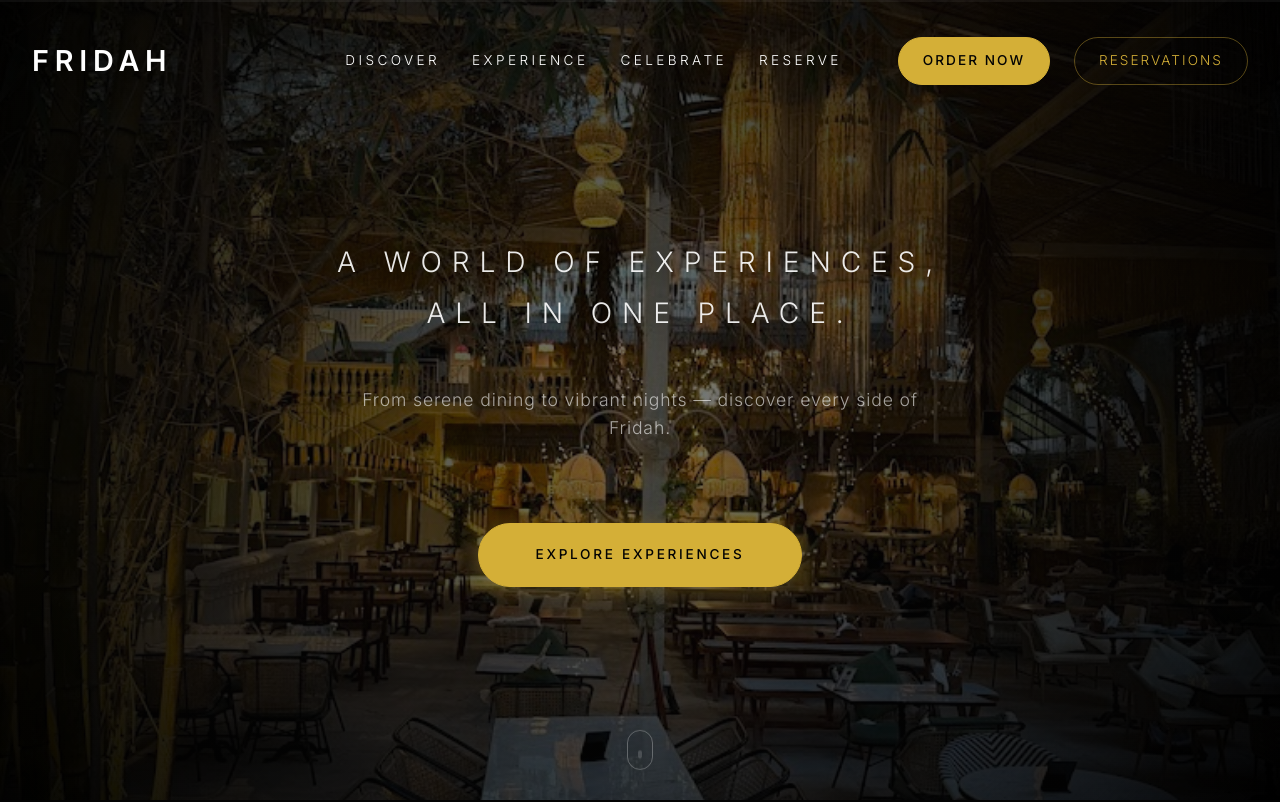
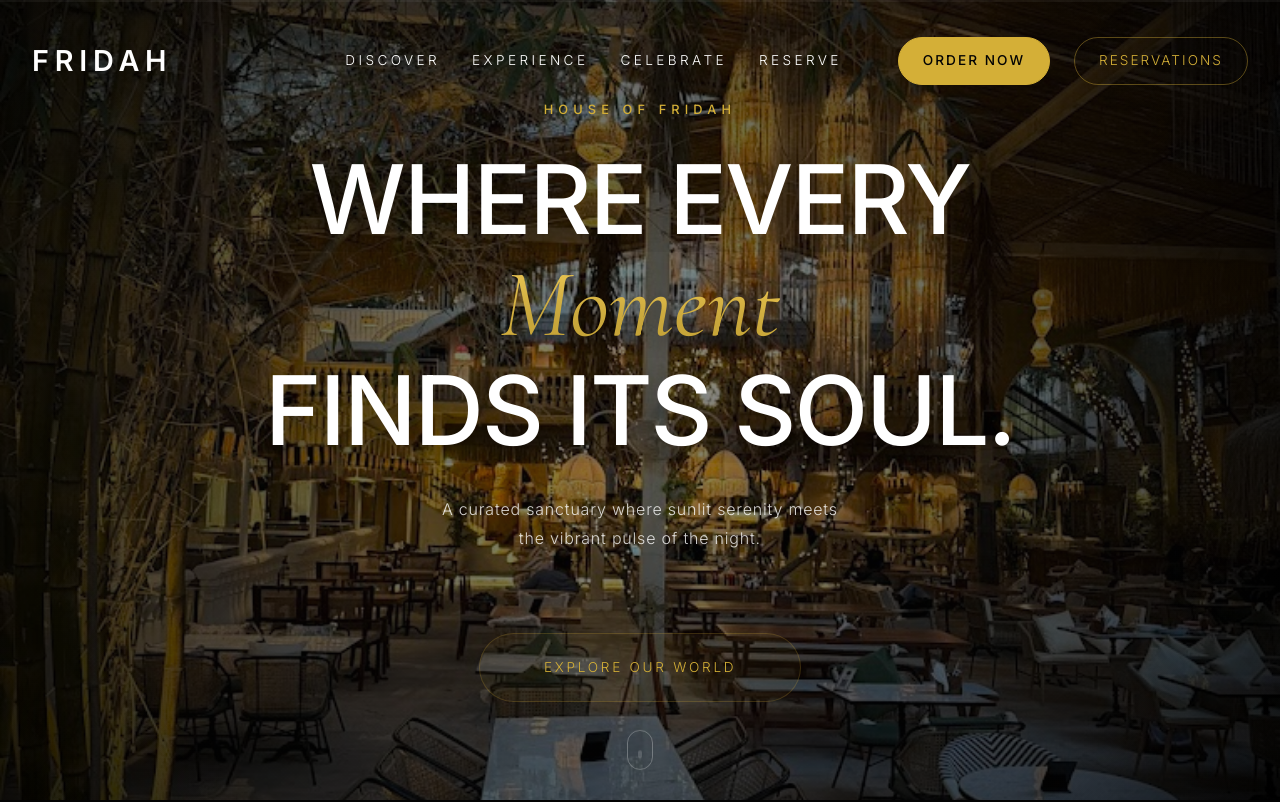
Before and after one commit to sherhanabid123-debug/Fridah-by-bohemians, a React (Vite) app: page / in a window 1280 px wide. Shown: the top 802 px of the page. Built offline with nearby package versions, Linux system fonts and the light colour scheme.

Commit message:
Enhance: Modernize Hero Section Typography and Cinematic Animations

```diff
--- a/src/components/Hero.css
+++ b/src/components/Hero.css
@@ -20,9 +20,9 @@
     width: 100%;
     height: 100%;
     background: radial-gradient(circle at center,
-            rgba(5, 5, 5, 0.5) 0%,
-            rgba(3, 3, 3, 0.85) 70%,
-            rgba(0, 0, 0, 0.98) 100%);
+            rgba(5, 5, 5, 0.4) 0%,
+            rgba(3, 3, 3, 0.7) 70%,
+            rgba(0, 0, 0, 0.9) 100%);
     z-index: 1;
 }
 
@@ -33,104 +33,76 @@
     flex-direction: column;
     align-items: center;
     gap: var(--spacing-sm);
+    max-width: 1200px;
 }
 
-.hero-subtitle {
-    font-family: var(--font-body);
-    font-size: 0.85rem;
-    letter-spacing: 0.5em;
+.hero-text-wrapper {
+    margin-bottom: var(--spacing-sm);
+}
+
+.hero-eyebrow {
+    display: inline-block;
+    font-size: 0.8rem;
+    letter-spacing: 0.4em;
     text-transform: uppercase;
     color: var(--color-gold);
-    display: flex;
-    justify-content: center;
-    flex-wrap: wrap;
-}
-
-.hero-subtitle span {
-    display: inline-block;
-    opacity: 0;
-    transform: translateY(10px);
-    animation: charFadeIn 0.8s ease forwards;
-    animation-delay: calc(var(--char-index) * 0.05s + 0.5s);
-}
-
-@keyframes charFadeIn {
-    to {
-        opacity: 1;
-        transform: translateY(0);
-        text-shadow: 0 0 10px rgba(212, 175, 55, 0.5);
-    }
+    margin-bottom: var(--spacing-sm);
+    font-weight: 500;
 }
 
 .hero-title {
-    font-family: var(--font-body);
-    font-size: clamp(1.4rem, 2.2vw, 1.8rem);
+    font-family: var(--font-heading);
+    font-size: clamp(2.5rem, 8vw, 6rem);
+    font-weight: 500;
+    line-height: 1.1;
+    letter-spacing: -0.02em;
+    text-transform: uppercase;
+    color: var(--color-white);
+    text-shadow: 0 10px 40px rgba(0, 0, 0, 0.5);
+    margin-bottom: var(--spacing-md);
+}
+
+.serif-italic {
+    font-family: var(--font-serif);
+    font-style: italic;
+    text-transform: none;
+    letter-spacing: 0;
+}
+
+.gold-text {
+    color: var(--color-gold);
+    background: linear-gradient(to bottom, #f3ce5a 0%, #d4af37 100%);
+    background-clip: text;
+    -webkit-background-clip: text;
+    -webkit-text-fill-color: transparent;
+}
+
+.hero-tagline {
+    max-width: 750px;
+    margin: 0 auto;
+    color: rgba(255, 255, 255, 0.8);
+    font-size: clamp(1rem, 1.25vw, 1.35rem);
     font-weight: 300;
     line-height: 1.8;
-    letter-spacing: 0.35em;
-    text-transform: uppercase;
-    max-width: 1000px;
-    margin: var(--spacing-sm) 0;
-    color: var(--color-white);
-    text-shadow: 0 5px 20px rgba(0, 0, 0, 0.4);
-    opacity: 0.9;
-}
-
-.hero-title span {
-    font-family: var(--font-body);
-    font-size: clamp(1rem, 2vw, 1.3rem);
-    font-weight: 300;
-    letter-spacing: 0.4em;
-    text-transform: uppercase;
-    color: rgba(255, 255, 255, 0.6);
-    display: block;
-    margin-top: var(--spacing-xs);
-}
-
-
-.hero-tagline {
-    max-width: 600px;
-    margin: 0 auto var(--spacing-md);
-    color: rgba(255, 255, 255, 0.6);
-    font-size: 1.1rem;
-    font-weight: 300;
-    line-height: 1.6;
     letter-spacing: 0.05em;
 }
 
+.transition-delay-1 { transition-delay: 0.2s !important; }
+.transition-delay-2 { transition-delay: 0.4s !important; }
+.transition-delay-3 { transition-delay: 0.6s !important; }
+.transition-delay-4 { transition-delay: 0.8s !important; }
+
+/* Refined Action Buttons */
 .hero-actions {
     display: flex;
     align-items: center;
     justify-content: center;
     gap: var(--spacing-md);
-    margin-top: var(--spacing-sm);
+    margin-top: var(--spacing-md);
 }
 
 .hero-actions .btn-primary {
-    background-color: var(--color-gold);
-    color: var(--color-black);
-    border-color: var(--color-gold);
-    box-shadow: 0 4px 25px rgba(212, 175, 55, 0.3);
-    font-weight: 500;
-}
-
-.hero-actions .btn-secondary {
-    background-color: rgba(255, 255, 255, 0.1);
-    border-color: rgba(255, 255, 255, 0.3);
-    color: var(--color-white);
-    font-weight: 400;
-}
-
-.hero-actions .btn-primary:hover {
-    background-color: var(--color-gold-hover);
-    box-shadow: 0 8px 35px rgba(212, 175, 55, 0.5);
-    transform: translateY(-5px) scale(1.05);
-}
-
-.hero-actions .btn-secondary:hover {
-    background-color: var(--color-white);
-    color: var(--color-black);
-    transform: translateY(-5px) scale(1.05);
+    padding: 1.25rem 4rem;
 }
 
 @media (max-width: 768px) {
@@ -139,6 +111,10 @@
         padding-top: 140px;
         height: auto;
         padding-bottom: 80px;
+    }
+
+    .hero-title {
+        font-size: clamp(2rem, 10vw, 3.5rem);
     }
 
     .hero-actions {
@@ -185,7 +161,6 @@
 }
 
 @keyframes bounce {
-
     0%,
     100% {
         transform: translate(-50%, 0);
--- a/src/components/Hero.jsx
+++ b/src/components/Hero.jsx
@@ -10,11 +10,22 @@ const Hero = () => {
   return (
     <section id="home" className="hero" style={{ backgroundImage: `url(${heroImage})` }}>
       <div className="hero-overlay"></div>
-      <div className="hero-content container reveal active">
-        <h1 className="hero-title">A world of experiences,<br />all in one place.</h1>
-        <p className="hero-tagline">From serene dining to vibrant nights — discover every side of Fridah.</p>
-        <div className="hero-actions">
-          <a href="#realms" className="btn-primary" ref={magExplore}>Explore Experiences</a>
+      <div className="hero-content container">
+        <div className="hero-text-wrapper reveal">
+          <div className="mask-reveal">
+            <span className="hero-eyebrow">House of Fridah</span>
+          </div>
+          <h1 className="hero-title">
+            <span className="mask-reveal"><span>Where Every</span></span>
+            <span className="mask-reveal transition-delay-1"><span className="serif-italic gold-text">Moment</span></span>
+            <span className="mask-reveal transition-delay-2"><span>Finds its Soul.</span></span>
+          </h1>
+          <p className="hero-tagline reveal transition-delay-3">
+            A curated sanctuary where sunlit serenity meets<br /> the vibrant pulse of the night.
+          </p>
+        </div>
+        <div className="hero-actions reveal transition-delay-4">
+          <a href="#realms" className="btn-primary" ref={magExplore}>Explore Our World</a>
         </div>
       </div>
       <div className="scroll-indicator">
```
